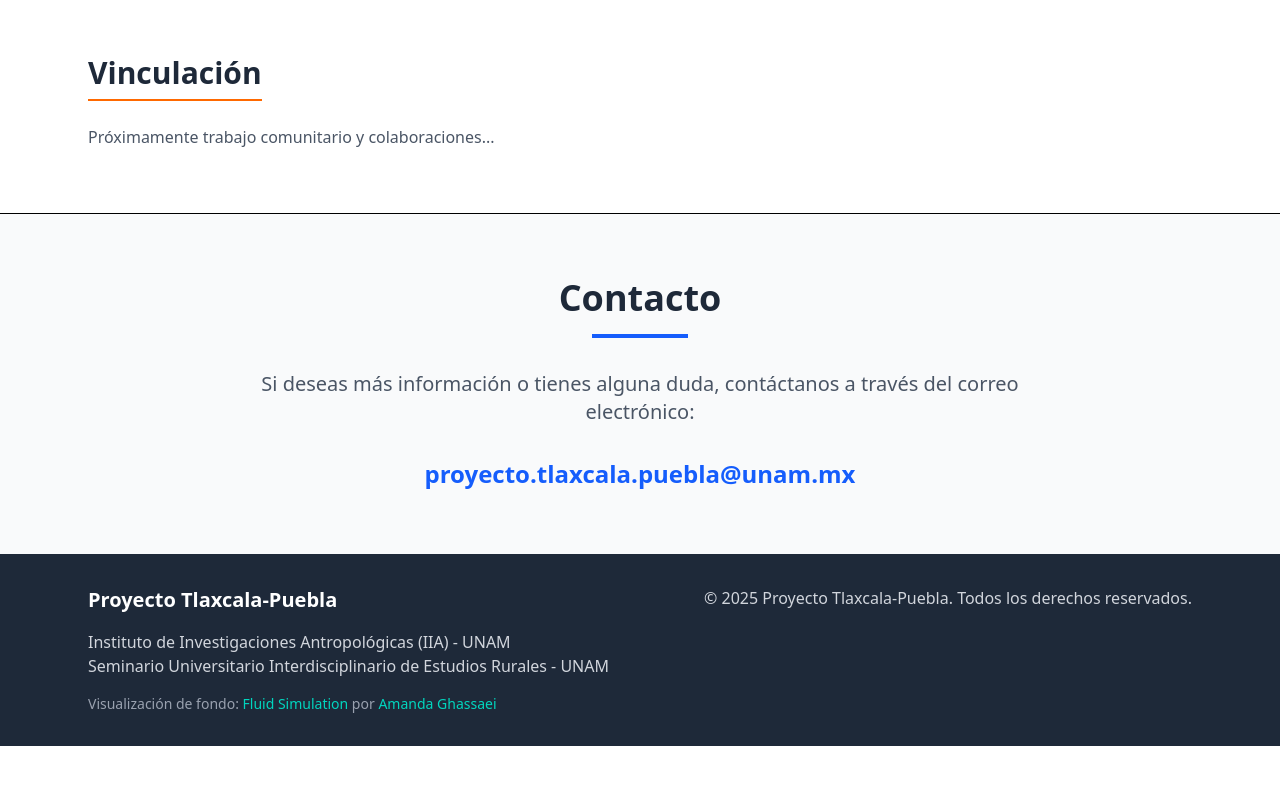
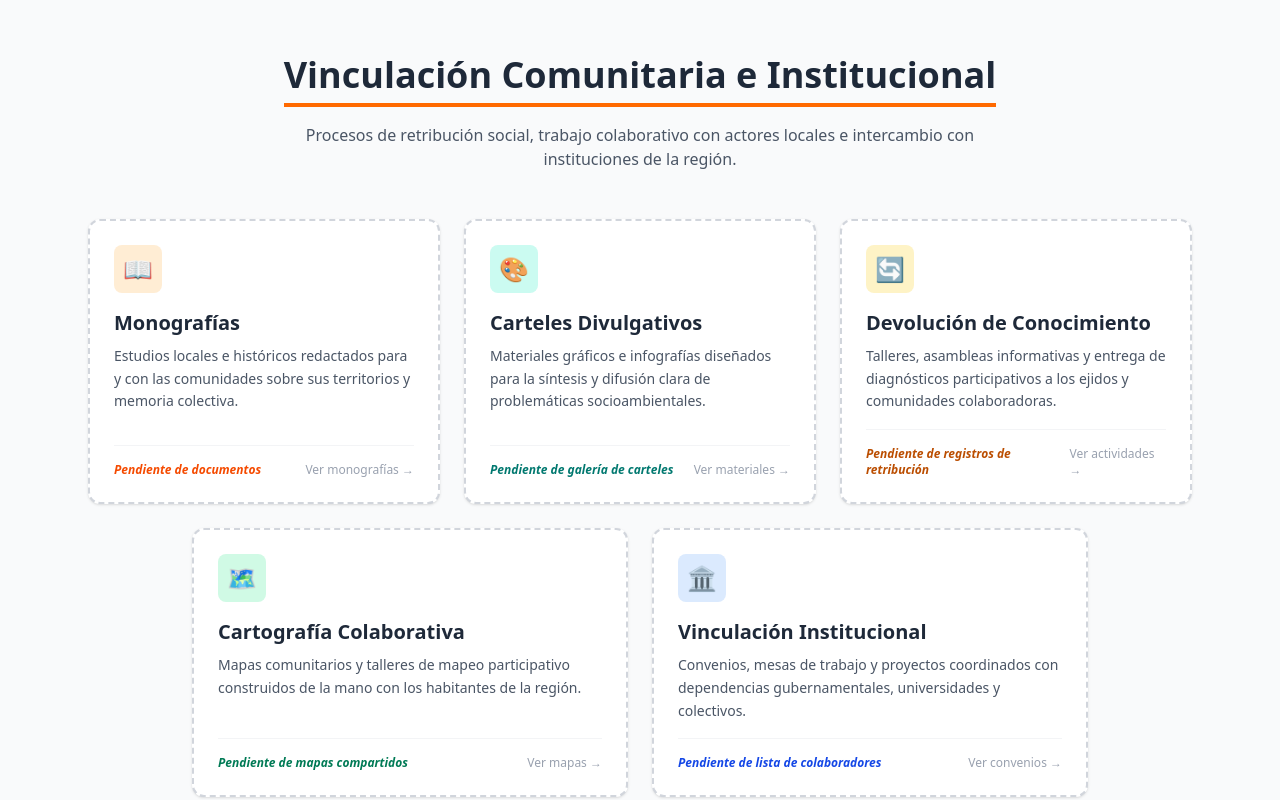
Before and after one commit to proyecto-tlaxcala-puebla/site, a SvelteKit app: page / in a window 1280 px wide. Shown: the part 5060-5860 px from the top of the page. Before the commit the page ends 5806 px from the top, so only its background shows below. Built offline with nearby package versions, Linux system fonts and the light colour scheme.

Commit message:
cajas para la sección de vinculación

```diff
--- a/src/routes/+page.svelte
+++ b/src/routes/+page.svelte
@@ -433,7 +433,7 @@
             🗺️
           </div>
           <h3 class="text-2xl font-bold text-gray-800 mb-3">
-            Cartografía Participativa
+            Repositorio de Mapas
           </h3>
           <p class="text-gray-600 text-sm leading-relaxed mb-6">
             Mapas comunitarios, diagnósticos socioambientales espaciales, capas geográficas y modelos territoriales elaborados mediante Sistemas de Información Geográfica (SIG) y talleres colaborativos.
@@ -451,12 +451,111 @@
 </section>
 
 <!-- Sección: Vinculación -->
-<section id="vinculacion" class="py-16 bg-white border-b">
+<section id="vinculacion" class="py-16 bg-gray-50 border-b">
   <div class="max-w-6xl mx-auto px-6">
-    <h2 class="text-3xl font-bold text-gray-800 mb-6 border-b-2 border-orange-500 pb-2 inline-block">
-      Vinculación
-    </h2>
-    <p class="text-gray-600">Próximamente trabajo comunitario y colaboraciones...</p>
+    <div class="text-center mb-12">
+      <h2 class="text-3xl md:text-4xl font-bold text-gray-800 mb-4 border-b-4 border-orange-500 pb-2 inline-block">
+        Vinculación Comunitaria e Institucional
+      </h2>
+      <p class="text-gray-600 max-w-2xl mx-auto text-sm md:text-base">
+        Procesos de retribución social, trabajo colaborativo con actores locales e intercambio con instituciones de la región.
+      </p>
+    </div>
+
+    <!-- Grilla de Vinculación (3 arriba, 2 abajo) -->
+    <div class="grid grid-cols-1 md:grid-cols-3 gap-6 mb-6">
+
+      <!-- 1. Monografías -->
+      <div class="bg-white p-6 rounded-xl border-2 border-dashed border-gray-300 shadow-sm flex flex-col justify-between">
+        <div>
+          <div class="w-12 h-12 rounded-lg bg-orange-100 text-orange-600 flex items-center justify-center font-bold text-2xl mb-4">
+            📖
+          </div>
+          <h3 class="text-xl font-bold text-gray-800 mb-2">Monografías</h3>
+          <p class="text-gray-600 text-sm leading-relaxed mb-4">
+            Estudios locales e históricos redactados para y con las comunidades sobre sus territorios y memoria colectiva.
+          </p>
+        </div>
+        <div class="pt-4 border-t border-gray-100 flex items-center justify-between">
+          <span class="text-xs text-orange-600 font-semibold italic">Pendiente de documentos</span>
+          <span class="text-xs text-gray-400">Ver monografías &rarr;</span>
+        </div>
+      </div>
+
+      <!-- 2. Carteles -->
+      <div class="bg-white p-6 rounded-xl border-2 border-dashed border-gray-300 shadow-sm flex flex-col justify-between">
+        <div>
+          <div class="w-12 h-12 rounded-lg bg-teal-100 text-teal-700 flex items-center justify-center font-bold text-2xl mb-4">
+            🎨
+          </div>
+          <h3 class="text-xl font-bold text-gray-800 mb-2">Carteles Divulgativos</h3>
+          <p class="text-gray-600 text-sm leading-relaxed mb-4">
+            Materiales gráficos e infografías diseñados para la síntesis y difusión clara de problemáticas socioambientales.
+          </p>
+        </div>
+        <div class="pt-4 border-t border-gray-100 flex items-center justify-between">
+          <span class="text-xs text-teal-700 font-semibold italic">Pendiente de galería de carteles</span>
+          <span class="text-xs text-gray-400">Ver materiales &rarr;</span>
+        </div>
+      </div>
+
+      <!-- 3. Devolución de conocimiento -->
+      <div class="bg-white p-6 rounded-xl border-2 border-dashed border-gray-300 shadow-sm flex flex-col justify-between">
+        <div>
+          <div class="w-12 h-12 rounded-lg bg-amber-100 text-amber-700 flex items-center justify-center font-bold text-2xl mb-4">
+            🔄
+          </div>
+          <h3 class="text-xl font-bold text-gray-800 mb-2">Devolución de Conocimiento</h3>
+          <p class="text-gray-600 text-sm leading-relaxed mb-4">
+            Talleres, asambleas informativas y entrega de diagnósticos participativos a los ejidos y comunidades colaboradoras.
+          </p>
+        </div>
+        <div class="pt-4 border-t border-gray-100 flex items-center justify-between">
+          <span class="text-xs text-amber-700 font-semibold italic">Pendiente de registros de retribución</span>
+          <span class="text-xs text-gray-400">Ver actividades &rarr;</span>
+        </div>
+      </div>
+
+    </div>
+
+    <!-- Segunda Fila (2 centradas) -->
+    <div class="grid grid-cols-1 md:grid-cols-2 gap-6 max-w-4xl mx-auto">
+
+      <!-- 4. Cartografía colaborativa -->
+      <div class="bg-white p-6 rounded-xl border-2 border-dashed border-gray-300 shadow-sm flex flex-col justify-between">
+        <div>
+          <div class="w-12 h-12 rounded-lg bg-emerald-100 text-emerald-700 flex items-center justify-center font-bold text-2xl mb-4">
+            🗺️
+          </div>
+          <h3 class="text-xl font-bold text-gray-800 mb-2">Cartografía Colaborativa</h3>
+          <p class="text-gray-600 text-sm leading-relaxed mb-4">
+            Mapas comunitarios y talleres de mapeo participativo construidos de la mano con los habitantes de la región.
+          </p>
+        </div>
+        <div class="pt-4 border-t border-gray-100 flex items-center justify-between">
+          <span class="text-xs text-emerald-700 font-semibold italic">Pendiente de mapas compartidos</span>
+          <span class="text-xs text-gray-400">Ver mapas &rarr;</span>
+        </div>
+      </div>
+
+      <!-- 5. Vinculación con instituciones -->
+      <div class="bg-white p-6 rounded-xl border-2 border-dashed border-gray-300 shadow-sm flex flex-col justify-between">
+        <div>
+          <div class="w-12 h-12 rounded-lg bg-blue-100 text-blue-700 flex items-center justify-center font-bold text-2xl mb-4">
+            🏛️
+          </div>
+          <h3 class="text-xl font-bold text-gray-800 mb-2">Vinculación Institucional</h3>
+          <p class="text-gray-600 text-sm leading-relaxed mb-4">
+            Convenios, mesas de trabajo y proyectos coordinados con dependencias gubernamentales, universidades y colectivos.
+          </p>
+        </div>
+        <div class="pt-4 border-t border-gray-100 flex items-center justify-between">
+          <span class="text-xs text-blue-700 font-semibold italic">Pendiente de lista de colaboradores</span>
+          <span class="text-xs text-gray-400">Ver convenios &rarr;</span>
+        </div>
+      </div>
+
+    </div>
   </div>
 </section>
 
```
